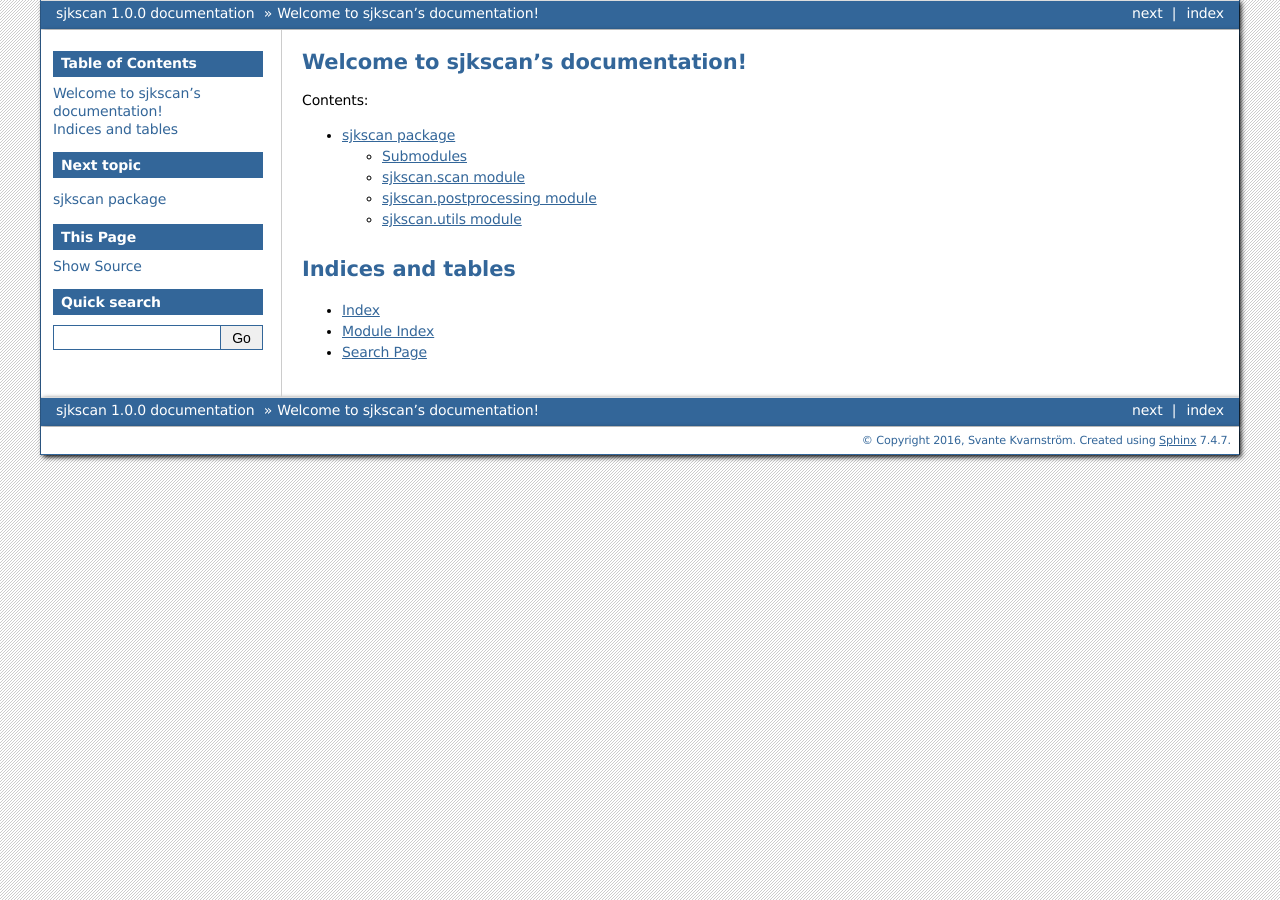
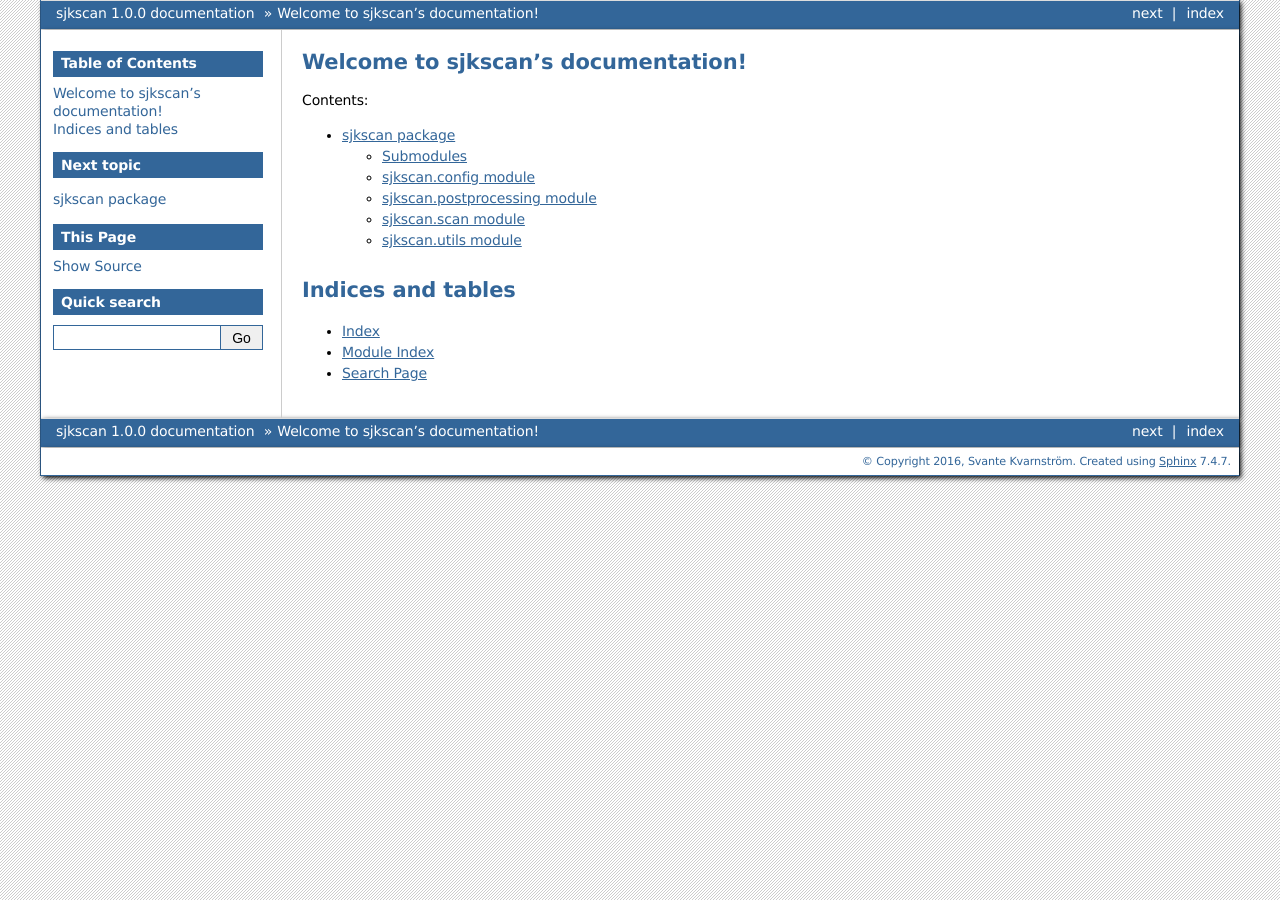
Before and after one commit to sjktje/sjkscan, a Sphinx documentation site: the page built from docs/index.rst, in a window 1280 px wide. Built offline with Sphinx 7.4.7, drawn with Linux system fonts in a browser that asks for light colours.

Commit message:
Add sjkscan.config autodoc

```diff
--- a/docs/sjkscan.rst
+++ b/docs/sjkscan.rst
@@ -4,14 +4,14 @@
 Submodules
 ----------
 
-sjkscan.scan module
--------------------
+sjkscan.config module
+---------------------
 
-.. automodule:: sjkscan.scan
+
+.. automodule:: sjkscan.config
     :members:
     :undoc-members:
     :show-inheritance:
-
 
 sjkscan.postprocessing module
 -----------------------------
@@ -22,6 +22,13 @@
     :undoc-members:
     :show-inheritance:
 
+sjkscan.scan module
+-------------------
+
+.. automodule:: sjkscan.scan
+    :members:
+    :undoc-members:
+    :show-inheritance:
 
 sjkscan.utils module
 --------------------
```
